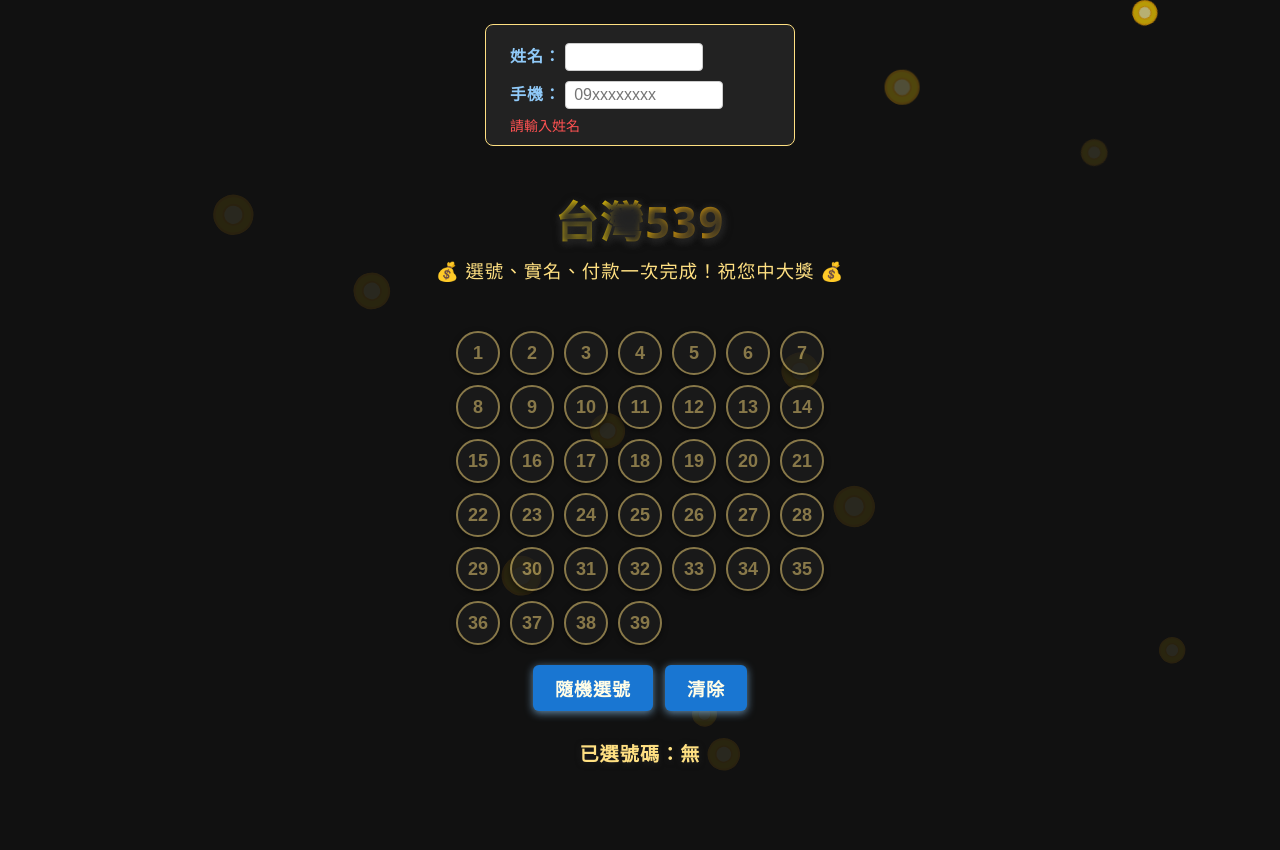
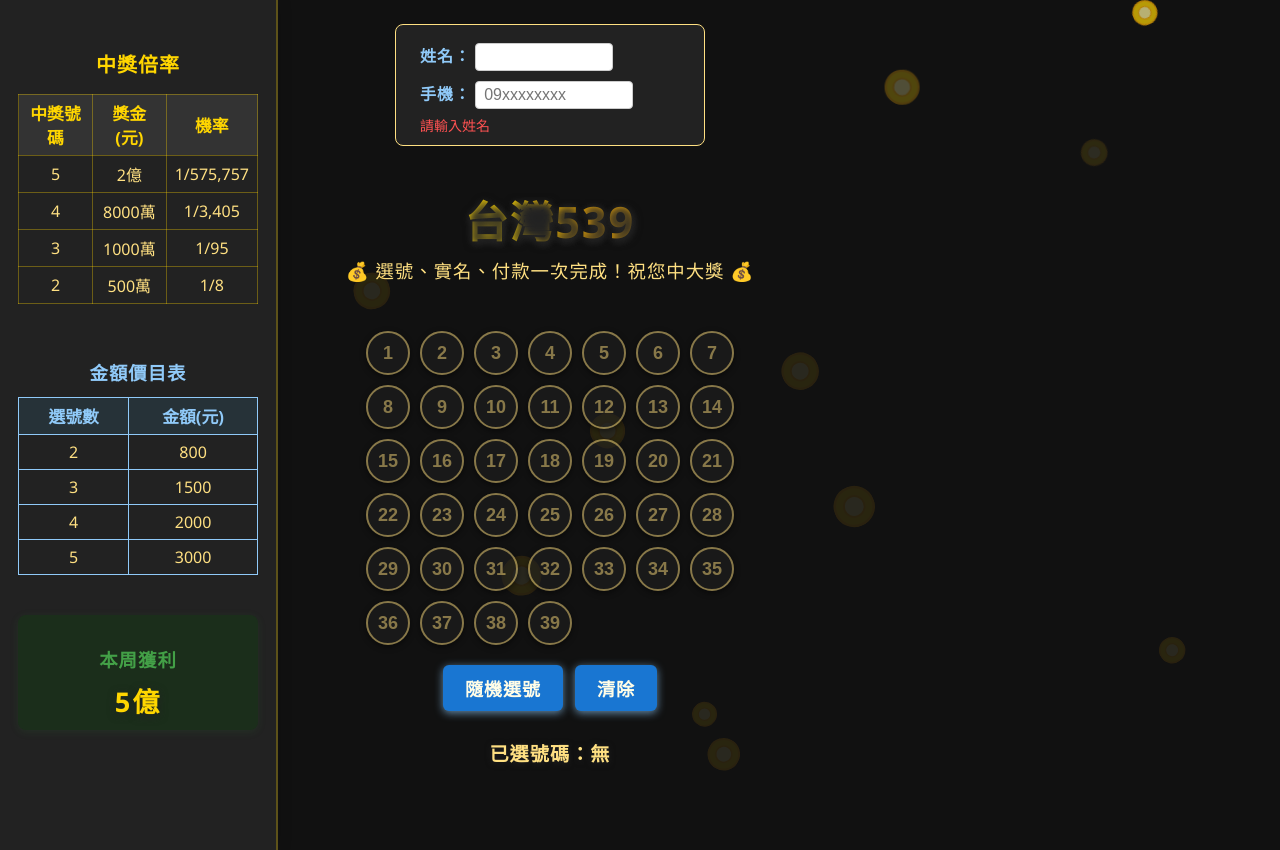
Before and after one commit to bill365412/539, a plain HTML site: page index.html in a window 1280 px wide. Before the commit the page ends 800 px from the top, so only its background shows below. Drawn offline with Linux system fonts and the light colour scheme.

Commit message:
Add files via upload

```diff
--- a/index.html
+++ b/index.html
@@ -11,10 +11,68 @@
       margin: 0;
       padding: 0;
       display: flex;
+      flex-direction: row;
+      align-items: flex-start;
+      min-height: 100vh;
+      overflow-x: hidden;
+    }
+    .odds-sidebar {
+      position: sticky;
+      top: 0;
+      left: 0;
+      min-width: 210px;
+      max-width: 240px;
+      background: #222;
+      border-right: 2px solid #ffd60044;
+      padding: 32px 18px 18px 18px;
+      height: 100vh;
+      box-shadow: 2px 0 12px #0002;
+      z-index: 10;
+      display: flex;
       flex-direction: column;
       align-items: center;
-      min-height: 100vh;
-      overflow-x: hidden;
+    }
+    .odds-sidebar h2 {
+      color: #ffd600;
+      font-size: 1.25rem;
+      margin-bottom: 16px;
+      letter-spacing: 1px;
+      font-weight: bold;
+    }
+    .odds-table {
+      width: 100%;
+      border-collapse: collapse;
+      background: none;
+      color: #ffe082;
+      font-size: 1rem;
+      margin-bottom: 8px;
+    }
+    .odds-table th, .odds-table td {
+      border: 1px solid #ffd60055;
+      padding: 6px 8px;
+      text-align: center;
+    }
+    .odds-table th {
+      background: #333;
+      color: #ffd600;
+      font-size: 1.05em;
+    }
+    .odds-table td {
+      background: #222;
+    }
+    .main-content {
+      flex: 1 1 0;
+      max-width: 480px;
+      margin-left: 32px;
+      display: flex;
+      flex-direction: column;
+      align-items: center;
+      min-width: 320px;
+    }
+    @media (max-width: 900px) {
+      .odds-sidebar { display: none; }
+      body { flex-direction: column; align-items: center; }
+      .main-content { margin-left: 0; max-width: 98vw; min-width: 0; }
     }
     #coin-bg {
       position: fixed;
@@ -124,9 +182,102 @@
       letter-spacing: 1px;
       text-shadow: 0 1px 6px #222;
     }
+    .price-sidebar {
+      margin-top: 32px;
+      width: 100%;
+      display: flex;
+      flex-direction: column;
+      align-items: center;
+    }
+    .price-sidebar h2 {
+      color: #90caf9;
+      font-size: 1.15rem;
+      margin-bottom: 12px;
+      letter-spacing: 1px;
+      font-weight: bold;
+    }
+    .price-table {
+      width: 100%;
+      border-collapse: collapse;
+      background: none;
+      color: #ffe082;
+      font-size: 1rem;
+      margin-bottom: 8px;
+    }
+    .price-table th, .price-table td {
+      border: 1px solid #90caf9;
+      padding: 6px 8px;
+      text-align: center;
+    }
+    .price-table th {
+      background: #263238;
+      color: #90caf9;
+      font-size: 1.05em;
+    }
+    .price-table td {
+      background: #222;
+    }
+    .profit-sidebar {
+      margin-top: 32px;
+      width: 100%;
+      display: flex;
+      flex-direction: column;
+      align-items: center;
+      background: #1b2e1b;
+      border-radius: 8px;
+      padding: 16px 0 10px 0;
+      box-shadow: 0 2px 8px #388e3c22;
+    }
+    .profit-sidebar h2 {
+      color: #43a047;
+      font-size: 1.15rem;
+      margin-bottom: 8px;
+      letter-spacing: 1px;
+      font-weight: bold;
+    }
+    .profit-amount {
+      color: #ffd600;
+      font-size: 1.7rem;
+      font-weight: bold;
+      letter-spacing: 2px;
+      text-shadow: 0 2px 8px #222;
+    }
   </style>
 </head>
 <body>
+  <div class="odds-sidebar">
+    <h2>中獎倍率</h2>
+    <table class="odds-table">
+      <thead>
+        <tr><th>中獎號碼</th><th>獎金(元)</th><th>機率</th></tr>
+      </thead>
+      <tbody>
+        <tr><td>5</td><td>2億</td><td>1/575,757</td></tr>
+        <tr><td>4</td><td>8000萬</td><td>1/3,405</td></tr>
+        <tr><td>3</td><td>1000萬</td><td>1/95</td></tr>
+        <tr><td>2</td><td>500萬</td><td>1/8</td></tr>
+      </tbody>
+    </table>
+    <div class="price-sidebar">
+      <h2>金額價目表</h2>
+      <table class="price-table">
+        <thead>
+          <tr><th>選號數</th><th>金額(元)</th></tr>
+        </thead>
+        <tbody>
+          <tr><td>2</td><td>800</td></tr>
+          <tr><td>3</td><td>1500</td></tr>
+          <tr><td>4</td><td>2000</td></tr>
+          <tr><td>5</td><td>3000</td></tr>
+        </tbody>
+      </table>
+    </div>
+    <div class="profit-sidebar">
+      <h2>本周獲利</h2>
+      <div class="profit-amount">5億</div>
+    </div>
+  </div>
+  <div class="main-content">
     <div id="coin-bg"></div>
     <form id="realnameForm" style="margin-top:24px; margin-bottom:10px; background:#222; border:1.5px solid #ffe082; border-radius:8px; padding:18px 24px 10px 24px; min-width:260px; max-width:350px;">
       <div style="margin-bottom:10px;">
@@ -148,7 +299,7 @@
       <button id="payBtn" style="display:none; background:#43a047;">前往付款</button>
     </div>
     <div class="selected-numbers" id="selectedNumbers">已選號碼：無</div>
-
+  </div>
   <script>
     const MIN_SELECT = 2;
     const MAX_SELECT = 5;
```
Lines whose indentation alone changed are shown as unchanged.
